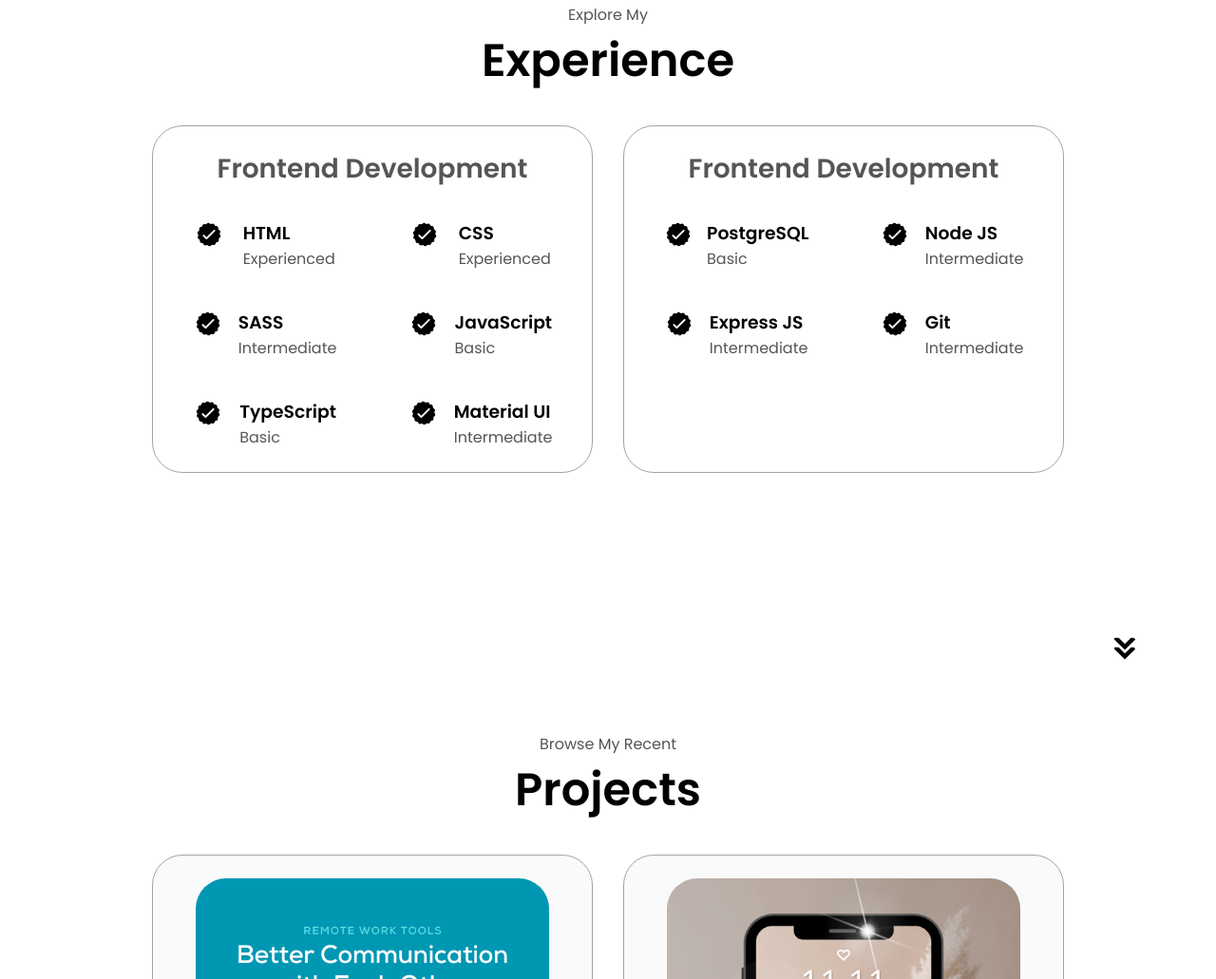
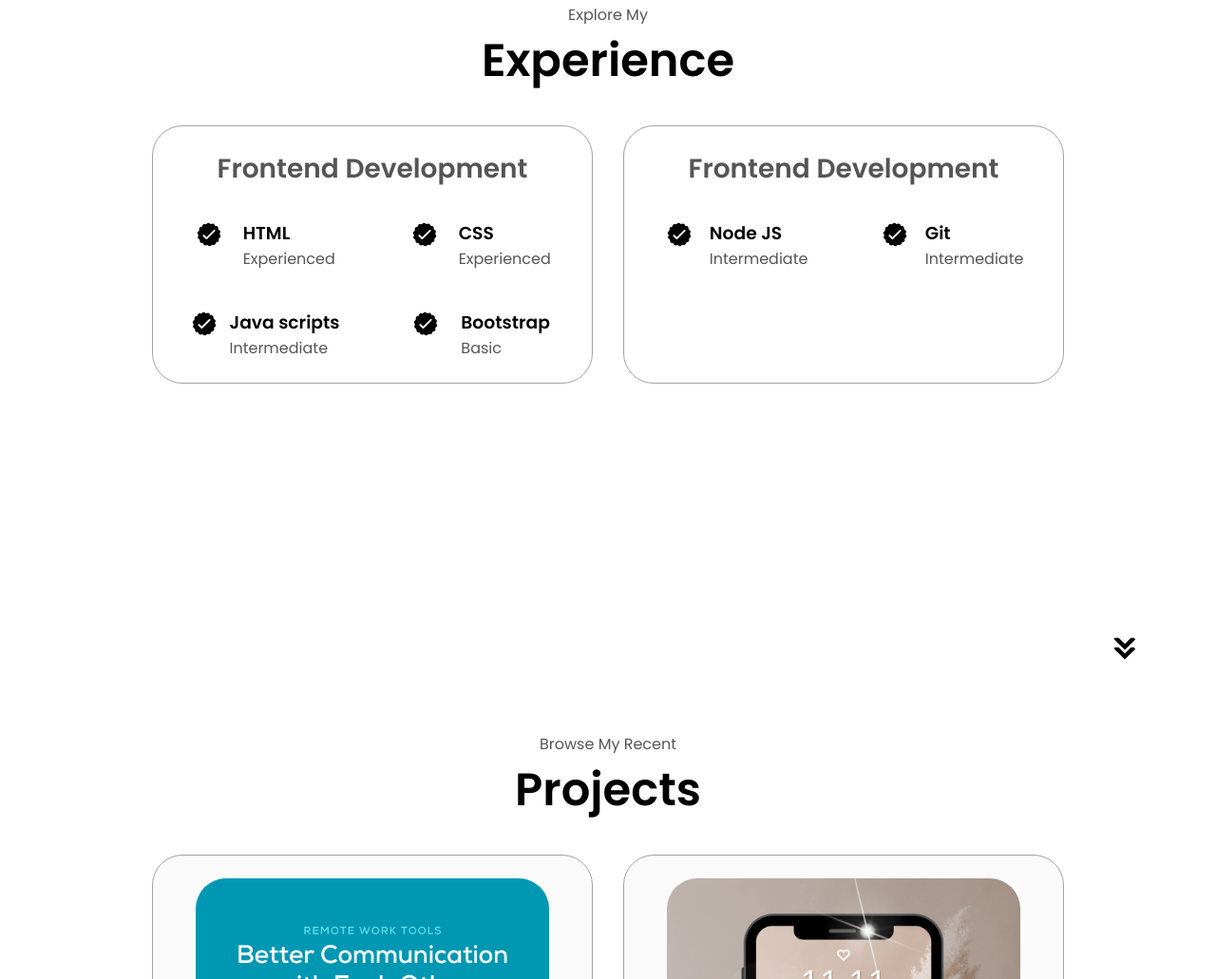
Before and after one commit to karthiky8143/karthikyalagundi, a plain HTML site: page index.html in a window 1280 px wide. Shown: the part 1693-2724 px from the top of the page at 95% size. Drawn offline with Linux system fonts and the light colour scheme.

Commit message:
Update index.html

```diff
--- a/index.html
+++ b/index.html
@@ -165,7 +165,7 @@
                   class="icon"
                 />
                 <div>
-                  <h3>SASS</h3>
+                  <h3>Java scripts</h3>
                   <p>Intermediate</p>
                 </div>
               </article>
@@ -176,11 +176,11 @@
                   class="icon"
                 />
                 <div>
-                  <h3>JavaScript</h3>
+                  <h3>Bootstrap</h3>
                   <p>Basic</p>
                 </div>
               </article>
-              <article>
+<!--               <article>
                 <img
                   src="./checkmark.png"
                   alt="Experience icon"
@@ -190,8 +190,8 @@
                   <h3>TypeScript</h3>
                   <p>Basic</p>
                 </div>
-              </article>
-              <article>
+              </article> -->
+<!--               <article>
                 <img
                   src="./checkmark.png"
                   alt="Experience icon"
@@ -201,13 +201,13 @@
                   <h3>Material UI</h3>
                   <p>Intermediate</p>
                 </div>
-              </article>
+              </article> -->
             </div>
           </div>
           <div class="details-container">
             <h2 class="experience-sub-title">Frontend Development</h2>
             <div class="article-container">
-              <article>
+<!--               <article>
                 <img
                   src="./checkmark.png"
                   alt="Experience icon"
@@ -217,7 +217,7 @@
                   <h3>PostgreSQL</h3>
                   <p>Basic</p>
                 </div>
-              </article>
+              </article> -->
               <article>
                 <img
                   src="./checkmark.png"
@@ -229,7 +229,7 @@
                   <p>Intermediate</p>
                 </div>
               </article>
-              <article>
+<!--               <article>
                 <img
                   src="./checkmark.png"
                   alt="Experience icon"
@@ -239,7 +239,7 @@
                   <h3>Express JS</h3>
                   <p>Intermediate</p>
                 </div>
-              </article>
+              </article> -->
               <article>
                 <img
                   src="./checkmark.png"
```
